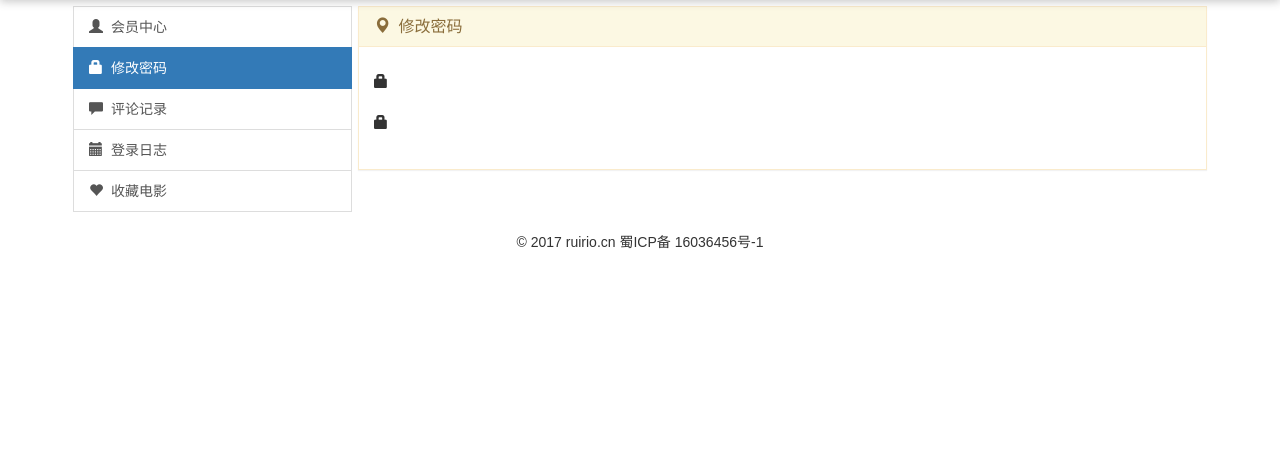
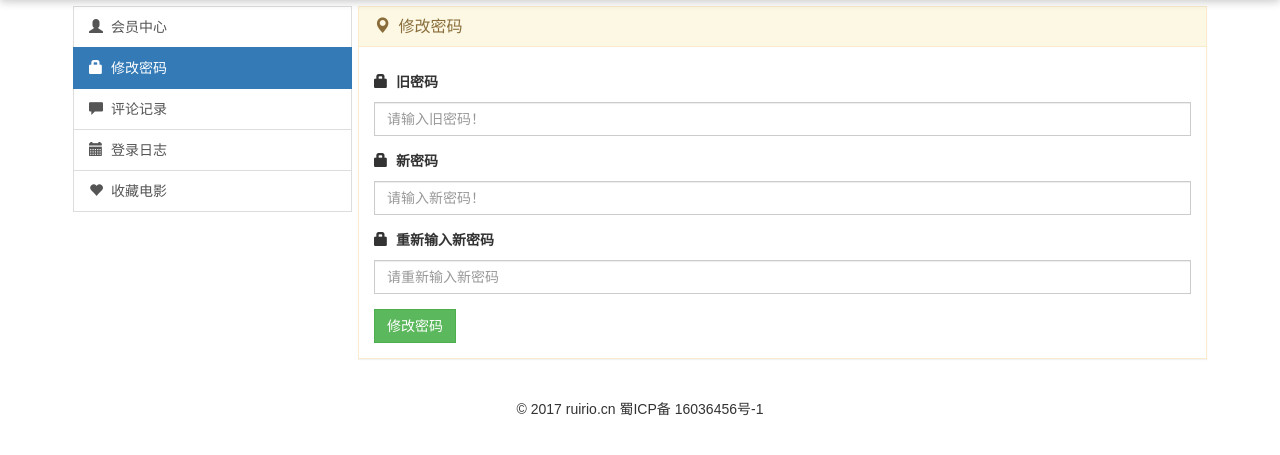
Before and after one commit to haha479/movie, a Flask app: page /pwd/ in a window 1280 px wide. Shown: the part 70-525 px from the top of the page. Run offline with Flask 2, Linux system fonts and the light colour scheme; the visitor is signed in with stand-in values (Sample User, id 1); parts of the project's set-up code (start-up, migrations or seed data) failed here and were passed over; some libraries are stand-ins or nearby versions.

Commit message:
会员修改密码和会员的登录日志展示

```diff
--- a/app/home/forms.py
+++ b/app/home/forms.py
@@ -179,3 +179,46 @@ class UserdetailForm(FlaskForm):
 			"class": "btn btn-success",
 		}
 	)
+
+
+class PwdForm(FlaskForm):
+    old_pwd = PasswordField(
+        label="旧密码",
+        validators=[
+            DataRequired("请输入旧密码！")
+        ],
+        description="旧密码",
+        render_kw={
+            "class": "form-control",
+            "placeholder": "请输入旧密码！",
+        }
+    )
+    new_pwd = PasswordField(
+        label="新密码",
+        validators=[
+            DataRequired("请输入新密码！"),
+        ],
+        description="新密码",
+        render_kw={
+            "class": "form-control",
+            "placeholder": "请输入新密码！",
+        }
+    )
+    re_pwd = PasswordField(
+    	label="重新输入新密码",
+        validators=[
+            DataRequired("请重新输入新密码"),
+            EqualTo('new_pwd', message="两次密码不一致!")
+        ],
+        description="重新输入新密码",
+        render_kw={
+            "class": "form-control",
+            "placeholder": "请重新输入新密码",
+        }
+    )
+    submit = SubmitField(
+        '修改密码',
+        render_kw={
+            "class": "btn btn-success",
+        }
+    )
--- a/app/home/views.py
+++ b/app/home/views.py
@@ -3,7 +3,7 @@ from . import home
 import os
 import datetime
 from flask import render_template, redirect, url_for, flash, session, request
-from app.home.forms import RegisterForm, LoginForm, UserdetailForm
+from app.home.forms import RegisterForm, LoginForm, UserdetailForm, PwdForm
 from app.models import User, Userlog
 from app import db, app
 from werkzeug.utils import secure_filename
@@ -118,17 +118,35 @@ def user():
 @home.route("/pwd/", methods=['GET', 'POST'])
 @admin_login_req
 def pwd():
-	return render_template("/home/pwd.html")
+	form = PwdForm()
+	if form.validate_on_submit():
+		data = form.data
+		user = User.query.filter_by(name=session['user']).first()
+		if not user.check_pwd(data['old_pwd']):
+			flash('旧密码错误', 'err')
+			return redirect(url_for('home.pwd'))
+		user.pwd = generate_password_hash(data['new_pwd'])
+		db.session.add(user)
+		db.session.commit()
+		flash("修改密码成功, 请重新登录", "ok")
+		return redirect(url_for('home.logout'))
+	return render_template("/home/pwd.html", form=form)
 
 @home.route("/comments/")
 @admin_login_req
 def comments():
 	return render_template("/home/comments.html")
 
-@home.route("/loginlog/")
+# 会员登录日志
+@home.route("/loginlog/<int:page>/", methods=['GET'])
 @admin_login_req
-def loginlog():
-	return render_template("/home/loginlog.html")
+def loginlog(page=None):
+	page_data = Userlog.query.filter_by(
+		user_id = int(session['user_id'])
+	).order_by(
+		Userlog.addtime.desc()
+	).paginate(page=page, per_page=1)
+	return render_template("/home/loginlog.html", page_data=page_data)
 
 @home.route("/moviecol/")
 @admin_login_req
--- a/app/templates/home/pwd.html
+++ b/app/templates/home/pwd.html
@@ -17,22 +17,51 @@
             <h3 class="panel-title"><span class="glyphicon glyphicon-map-marker"></span>&nbsp;修改密码</h3>
         </div>
         <div class="panel-body">
+            {% for msg in get_flashed_messages(category_filter=["ok"]) %}
+                <p style="color: green">{{ msg }}</p>
+            {% endfor %}
+            {% for msg in get_flashed_messages(category_filter=["err"]) %}
+                <p style="color: red">{{ msg }}</p>
+            {% endfor %}
             <p style="color:red;"></p>
             <p style="color:green;"></p>
             <form role="form" method="post">
                 <fieldset>
                     <div class="form-group">
-                        <label for="input_oldpwd"><span class="glyphicon glyphicon-lock"></span>&nbsp;</label>
+                        <label for="input_oldpwd"><span class="glyphicon glyphicon-lock"></span>
+                            {{ form.old_pwd.label }}
+                        </label>
+                        {{ form.old_pwd }}
                     </div>
+                    {% for err in form.old_pwd.errors %}
                         <div class="col-md-12">
-                            <font style="color:red"></font>
+                            <font style="color:red">{{ err }}</font>
                         </div>
+                    {% endfor %}
                     <div class="form-group">
-                        <label for="input_newpwd"><span class="glyphicon glyphicon-lock"></span>&nbsp;</label>
+                        <label for="input_newpwd"><span class="glyphicon glyphicon-lock"></span>
+                            {{ form.new_pwd.label }}
+                        </label>
+                        {{ form.new_pwd }}
                     </div>
+                    {% for err in form.new_pwd.errors %}
                         <div class="col-md-12">
-                            <font style="color:red"></font>
+                            <font style="color:red">{{ err }}</font>
                         </div>
+                    {% endfor %}
+                    <div class="form-group">
+                        <label for="input_newpwd"><span class="glyphicon glyphicon-lock"></span>
+                            {{ form.re_pwd.label }}
+                        </label>
+                        {{ form.re_pwd }}
+                    </div>
+                    {% for err in form.re_pwd.errors %}
+                        <div class="col-md-12">
+                            <font style="color:red">{{ err }}</font>
+                        </div>
+                    {% endfor %}
+                        {{ form.csrf_token }}
+                        {{ form.submit }}
                 </fieldset>
             </form>
         </div>
```
Also changed, not shown: app/templates/home/loginlog.html (+7 -3 lines), app/templates/ui/home_page.html (added, +31 -0 lines).
